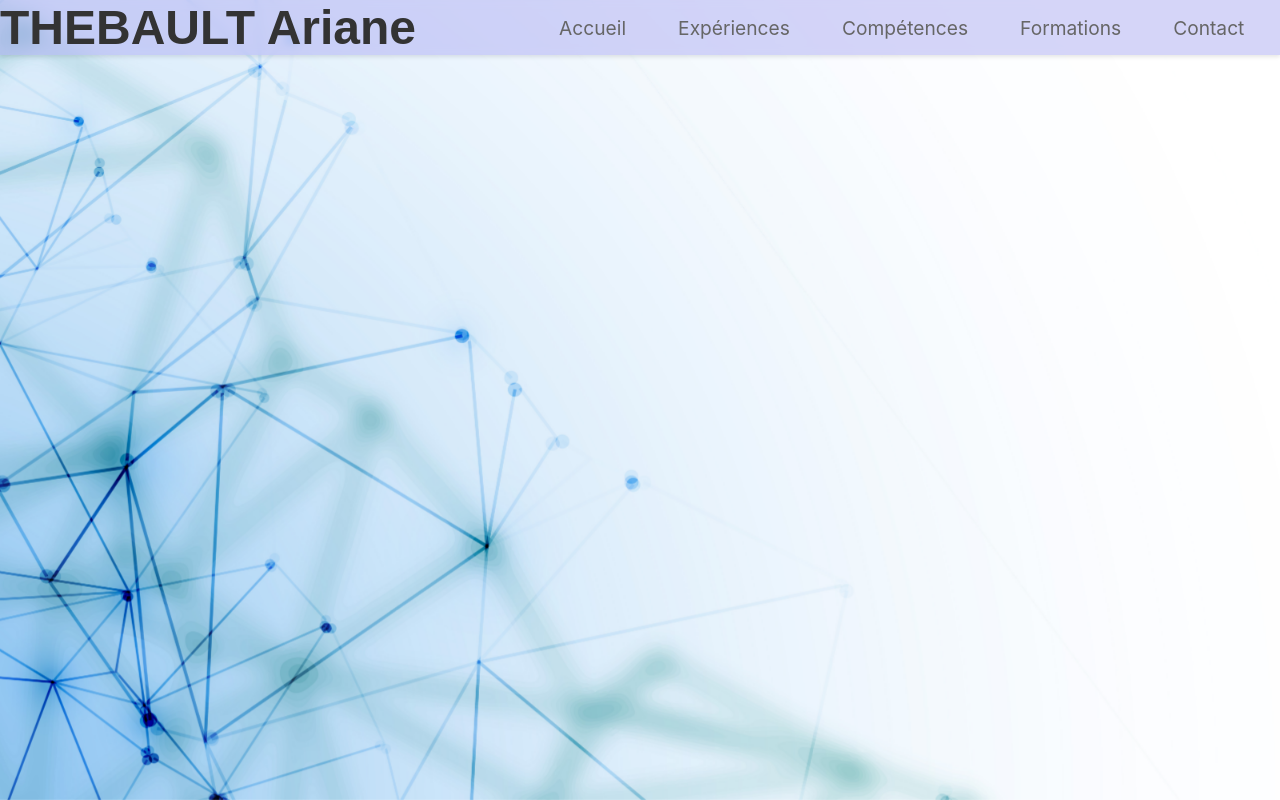
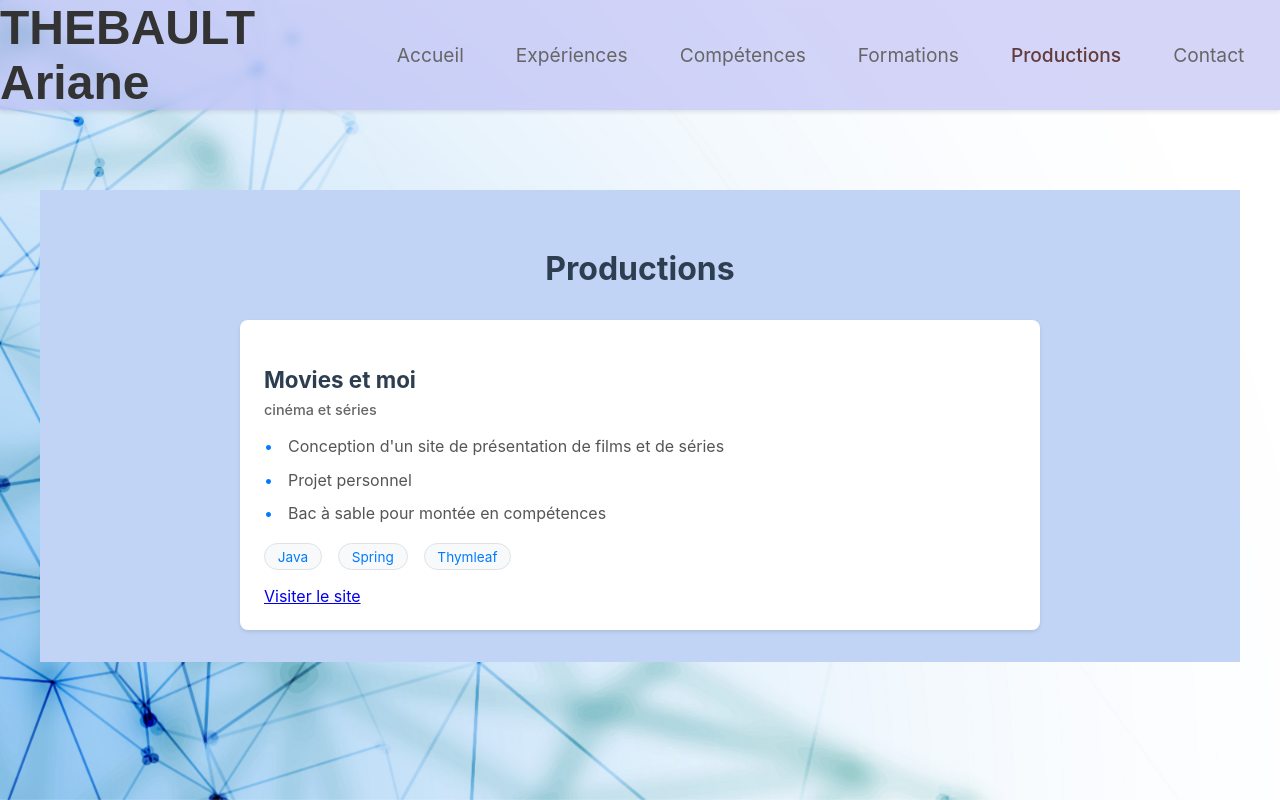
Before and after one commit to ArianeThe/mon-cv, a React (Create React App) app: page /plus in a window 1280 px wide. Built offline with nearby package versions, Linux system fonts and the light colour scheme.

Commit message:
ajout page prod

```diff
--- a/src/App.js
+++ b/src/App.js
@@ -5,6 +5,7 @@ import Experience from './components/Experience';
 import Skills from './components/Skills';
 import Education from './components/Education';
 import Contact from './components/Contact';
+import Plus from './components/Plus';
 import './styles/App.scss';
 import { Helmet } from 'react-helmet';
 import backgroundImage from './assets/images/fde.jpg';
@@ -23,6 +24,7 @@ function App() {
             <Route path="/experience" element={<Experience />} />
             <Route path="/competences" element={<Skills />} />
             <Route path="/formation" element={<Education />} />
+            <Route path="/plus" element={<Plus />} />
             <Route path="/contact" element={<Contact />} />
           </Routes>
         </main>
--- a/src/components/Experience.js
+++ b/src/components/Experience.js
@@ -91,7 +91,7 @@ function Experience() {
         technologies: ["Word", "Excel", "ERP maison"]
       },
       {
-        id: 6,
+        id: 7,
         poste: "Commis de cuisine et Assistante manager en restauration rapide",
         entreprise: "Quick - Stratto - La Cabane",
         periode: "1997 - 2014",
--- a/src/components/Navbar.js
+++ b/src/components/Navbar.js
@@ -51,6 +51,10 @@ function Navbar() {
             Formations
           </NavLink>
 
+          <NavLink to="/plus" onClick={closeMenu}>
+            Productions
+          </NavLink>
+
           <NavLink to="/contact" onClick={closeMenu}>
             Contact
           </NavLink>
--- /dev/null
+++ b/src/components/Plus.js
@@ -0,0 +1,64 @@
+import React from 'react';
+import { Helmet } from 'react-helmet';
+import '../styles/Experience.scss';
+
+function Plus() {
+  const plus = [
+    {
+      id: 1,
+      site: "Movies et moi",
+      theme: "cinéma et séries",
+      description: [
+        "Conception d'un site de présentation de films et de séries",
+        "Projet personnel",
+        "Bac à sable pour montée en compétences"
+      ],
+      technologies: [, "Java", "Spring", "Thymleaf"],
+      lien: "https://moviesetmoi.onrender.com/"
+    }
+
+  ];
+
+  return (
+    <div className="experience">
+      <Helmet>
+        <title>Productions - Votre Nom</title>
+      </Helmet>
+
+      <h2>Productions</h2>
+
+      <div className="experience-list">
+        {plus.map(exp => (
+          <div key={exp.id} className="experience-item">
+            <div className="experience-header">
+              <h3>{exp.site}</h3>
+              <div className="company-info">
+                <span className="company">{exp.theme}</span>
+              </div>
+            </div>
+
+            <ul className="responsibilities">
+              {exp.description.map((item, index) => (
+                <li key={index}>{item}</li>
+              ))}
+            </ul>
+
+            <div className="technologies">
+              {exp.technologies.map((tech, index) => (
+                <span key={index} className="tech-tag">
+                  {tech}
+                </span>
+              ))}
+            </div>
+
+            <div className='technologies'>
+                <a href={exp.lien} target='_blank' rel='noopener noreferrer'>Visiter le site</a>
+          </div>
+          </div>
+        ))}
+      </div>
+    </div>
+  );
+}
+
+export default Plus;
```
